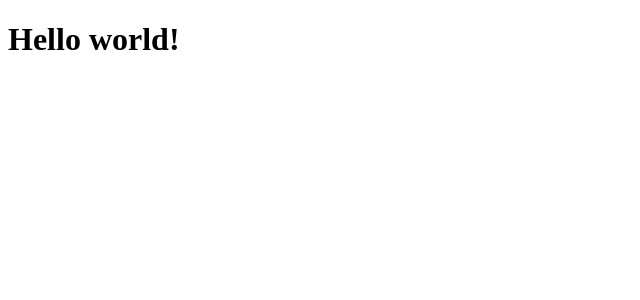
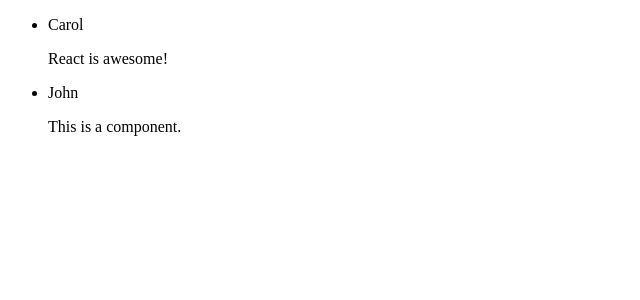
Before and after one commit to CarolANikolic/react-poster, a React (Vite) app: page / in a window 1280 px wide. Shown: the top 300 px of the page, without its empty margins (0-640 px from the left). Built offline with nearby package versions, Linux system fonts and the light colour scheme.

Commit message:
feat: create post list and post item components.

```diff
--- a/src/App.jsx
+++ b/src/App.jsx
@@ -1,7 +1,9 @@
+import PostList from "./components/PostList/PostList"
+
 function App() {
   return (
     <>
-      <h1>Hello world!</h1>
+      <PostList/>
     </>
   )
 }
--- /dev/null
+++ b/src/components/PostItem/PostItem.jsx
@@ -0,0 +1,10 @@
+const PostItem = (props) => {
+    return (
+        <li>
+            <p>{props.author}</p>
+            <p>{props.content}</p>
+        </li>
+    );
+}
+
+export default PostItem
--- /dev/null
+++ b/src/components/PostList/PostList.jsx
@@ -0,0 +1,18 @@
+import PostItem from "../PostItem/PostItem";
+
+const PostList = () => {
+    return (
+        <ul>
+            <PostItem
+                author='Carol'
+                content='React is awesome!'
+            />
+            <PostItem
+                author='John'
+                content='This is a component.'
+            />
+        </ul>
+    );
+}
+
+export default PostList
```
